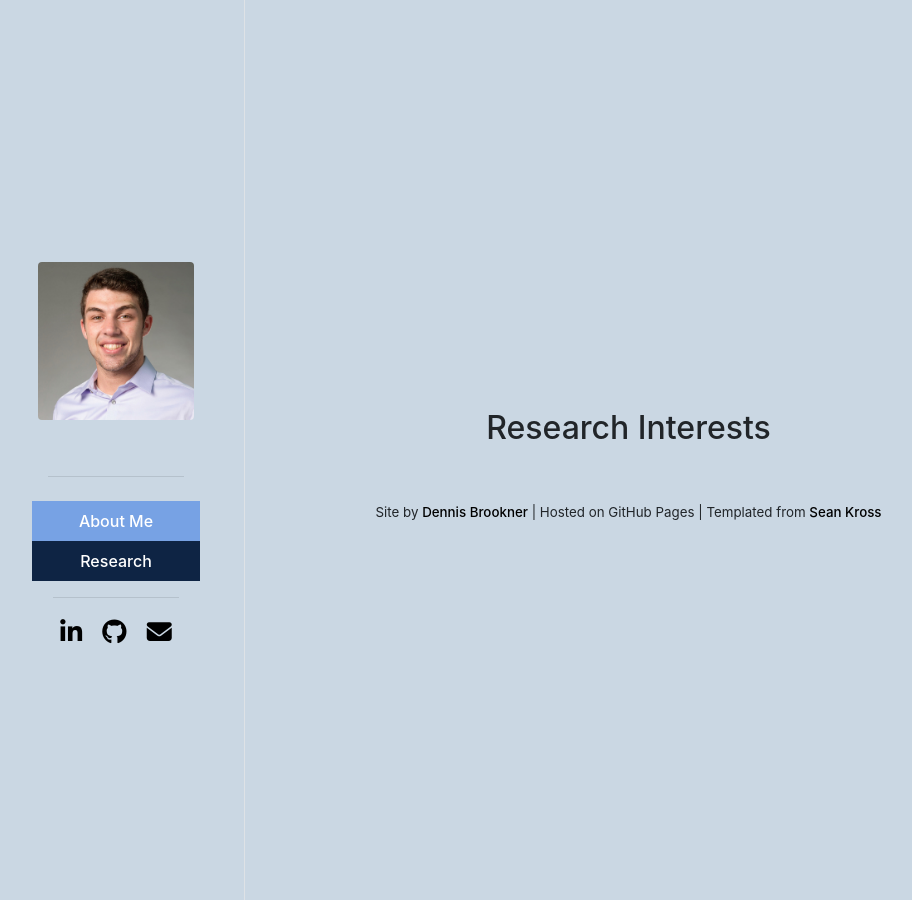
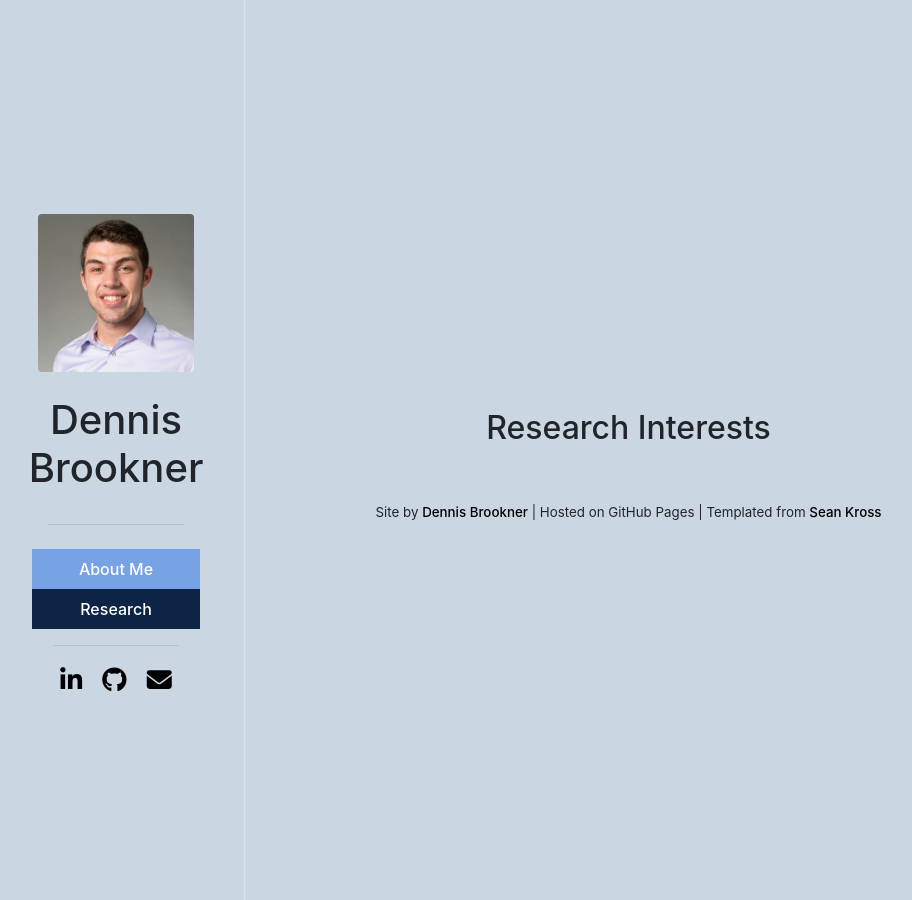
Before and after one commit to dennisbrookner/dennisbrookner.github.io, a Jekyll site: the page built from research.md, in a window 1280 px wide. Shown: the whole page, without its empty margins (140-1052 px from the left). Built offline with Jekyll 4.4.1, drawn with Linux system fonts in a browser that asks for light colours; nearby versions of some CDN libraries.

Commit message:
Update flexcolumns.html

```diff
--- a/_layouts/flexcolumns.html
+++ b/_layouts/flexcolumns.html
@@ -10,7 +10,7 @@ layout: default
           <img src="{{site.headshot}}" class="rounded">
         </div>
         <div class="p-2">
-          <h1>{{ page.myname }}</h1>
+          <h1>{{ site.title }}</h1>
         </div>
         <hr style="width:60%;"/>
 
```
